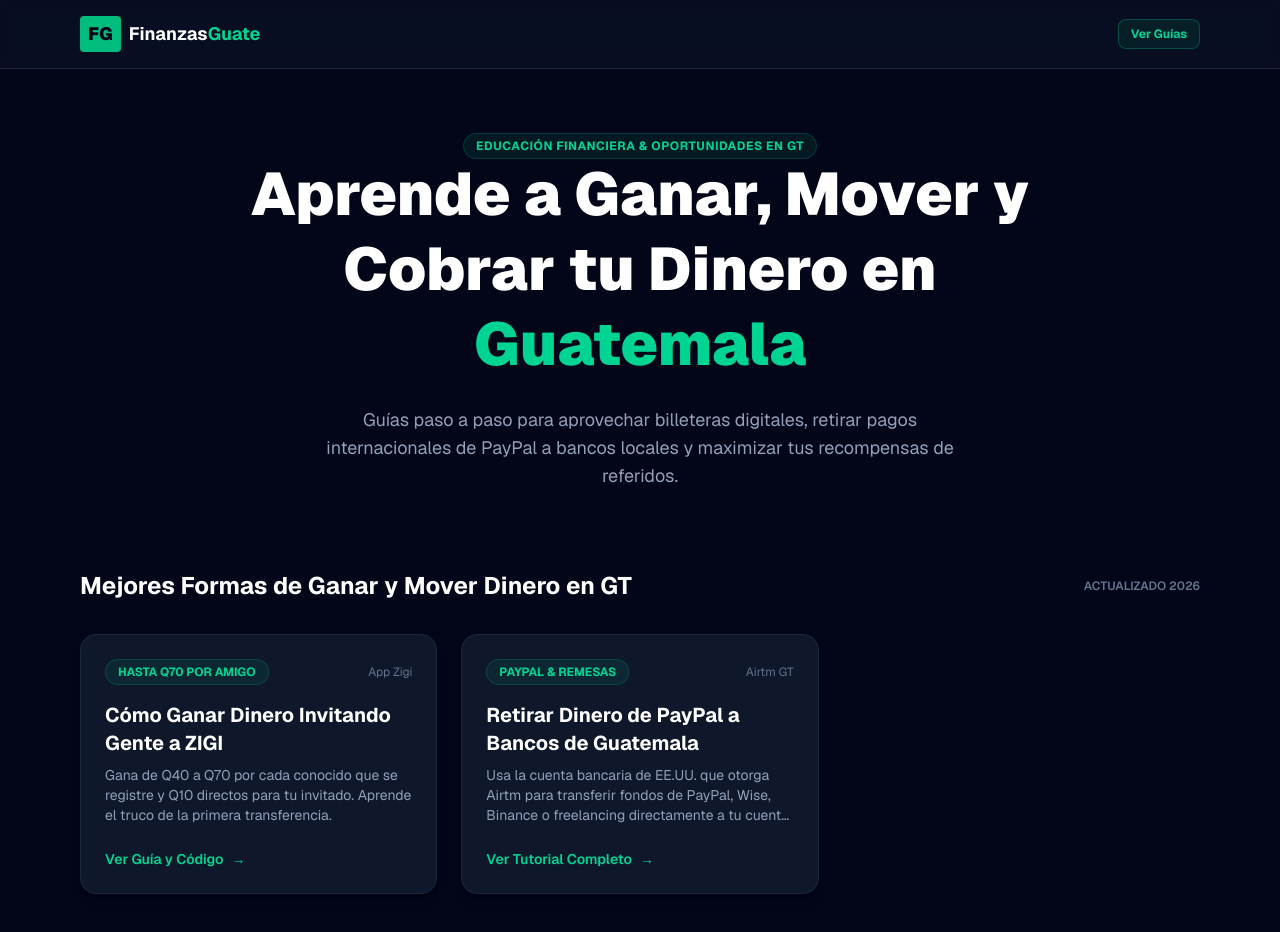
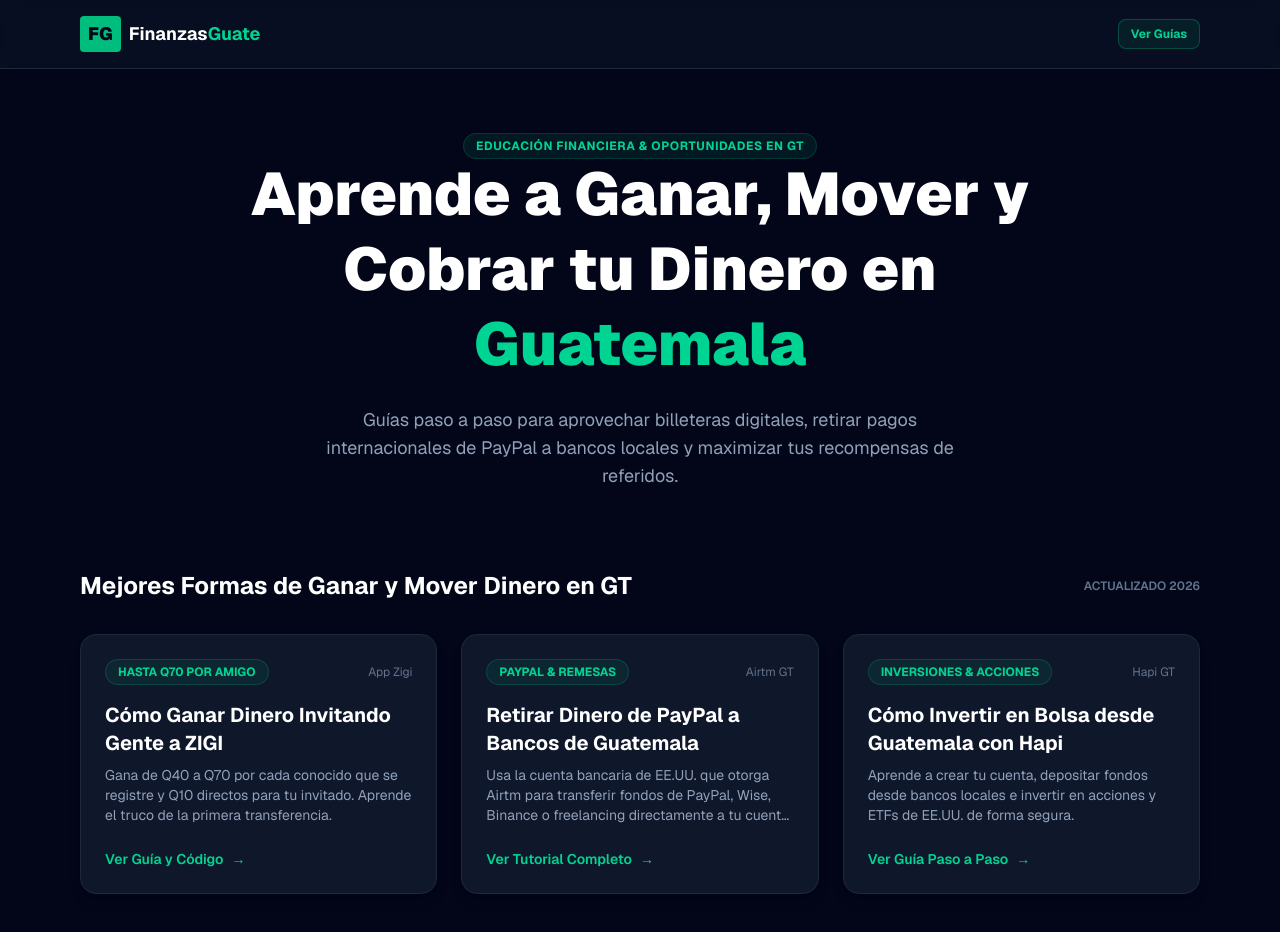
Before and after one commit to bloberose06-jpg/finanzas-guate, a Next.js app: page / in a window 1280 px wide. Shown: the top 932 px of the page. Built offline with nearby package versions, Linux system fonts and the light colour scheme.

Commit message:
Add Hapi investment guide card to page

```diff
--- a/src/app/page.tsx
+++ b/src/app/page.tsx
@@ -97,6 +97,34 @@
             </div>
           </Link>
 
+          {/* Card de Hapi */}
+          <Link
+            href="/guias/Hapi-Guatemala"
+            className="group bg-slate-900 border border-slate-800 hover:border-emerald-500/50 rounded-2xl p-6 transition-all hover:-translate-y-1 shadow-lg relative overflow-hidden flex flex-col justify-between"
+          >
+            <div>
+              <div className="flex items-center justify-between mb-4">
+                <span className="bg-emerald-500/10 text-emerald-400 border border-emerald-500/20 text-xs font-bold px-3 py-1 rounded-full uppercase">
+                  Inversiones & Acciones
+                </span>
+                <span className="text-xs text-slate-500">Hapi GT</span>
+              </div>
+
+              <h3 className="text-xl font-bold text-white group-hover:text-emerald-400 transition-colors">
+                Cómo Invertir en Bolsa desde Guatemala con Hapi
+              </h3>
+
+              <p className="text-slate-400 text-sm mt-2 line-clamp-3">
+                Aprende a crear tu cuenta, depositar fondos desde bancos locales e invertir en acciones y ETFs de EE.UU. de forma segura.
+              </p>
+            </div>
+
+            <div className="mt-6 flex items-center gap-2 text-emerald-400 text-sm font-semibold">
+              <span>Ver Guía Paso a Paso</span>
+              <span className="group-hover:translate-x-1 transition-transform">→</span>
+            </div>
+          </Link>
+
         </div>
       </section>
     </main>
```
